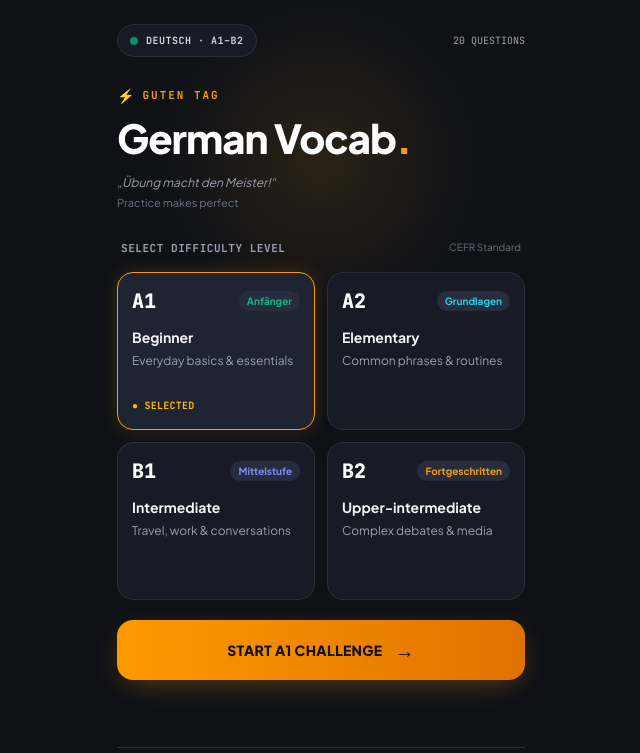
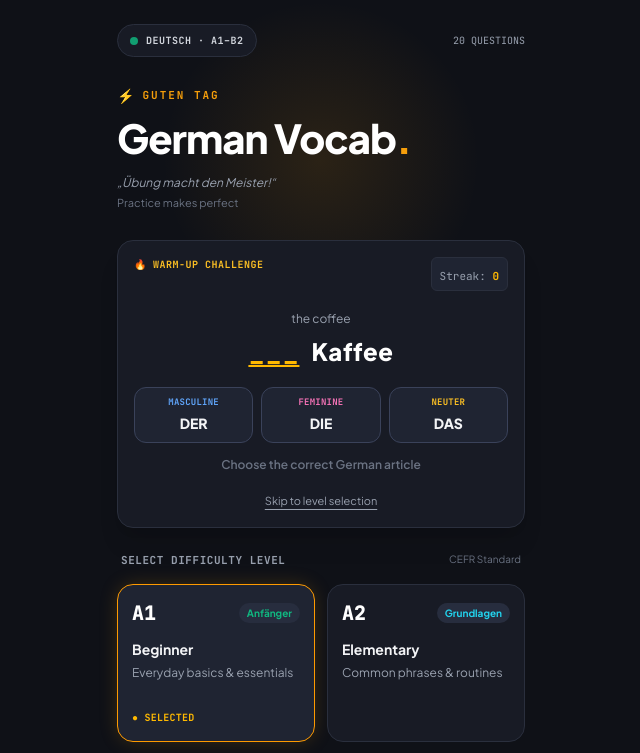
Before and after one commit to nitish1997prg/german-vocab-tester, a Next.js app: page / in a window 1280 px wide. Shown: the top 753 px of the page, without its empty margins (319-959 px from the left). Built offline with nearby package versions, Linux system fonts and the light colour scheme.

Commit message:
added warm up die/der/das challenge

```diff
--- /dev/null
+++ b/src/components/home/ArticleWarmup.tsx
@@ -0,0 +1,316 @@
+
+"use client";
+
+import { useEffect, useRef, useState } from "react";
+
+import { mono } from "@/lib/fonts";
+
+import {
+  WARMUP_WORDS,
+  isCorrectArticle,
+  nextWarmupIndex,
+  type GermanArticle,
+} from "@/lib/article-warmup";
+
+const ARTICLES: {
+  article: GermanArticle;
+  gender: string;
+  color: string;
+}[] = [
+  {
+    article: "der",
+    gender: "MASCULINE",
+    color: "#60A5FA",
+  },
+  {
+    article: "die",
+    gender: "FEMININE",
+    color: "#F472B6",
+  },
+  {
+    article: "das",
+    gender: "NEUTER",
+    color: "#FBBF24",
+  },
+];
+
+const CORRECT_DELAY = 900;
+const INCORRECT_DELAY = 1400;
+
+export default function ArticleWarmup() {
+  const [wordIndex, setWordIndex] = useState(0);
+
+  const [streak, setStreak] = useState(0);
+
+  const [selectedArticle, setSelectedArticle] =
+    useState<GermanArticle | null>(null);
+
+  const lockedRef = useRef(false);
+
+  const timeoutRef = useRef<
+    ReturnType<typeof setTimeout> | undefined
+  >(undefined);
+
+  const currentWord = WARMUP_WORDS[wordIndex];
+
+  const hasAnswered = selectedArticle !== null;
+
+  const wasCorrect =
+    hasAnswered &&
+    isCorrectArticle(currentWord, selectedArticle);
+
+  // Clear pending word transitions on unmount.
+  useEffect(() => {
+    return () => {
+      if (timeoutRef.current !== undefined) {
+        clearTimeout(timeoutRef.current);
+      }
+    };
+  }, []);
+
+  function handleArticleSelection(
+    article: GermanArticle
+  ) {
+    // Prevent double taps before React renders.
+    if (lockedRef.current) {
+      return;
+    }
+
+    lockedRef.current = true;
+
+    const correct = isCorrectArticle(
+      currentWord,
+      article
+    );
+
+    setSelectedArticle(article);
+
+    setStreak((previous) =>
+      correct ? previous + 1 : 0
+    );
+
+    const delay = correct
+      ? CORRECT_DELAY
+      : INCORRECT_DELAY;
+
+    timeoutRef.current = setTimeout(() => {
+      setWordIndex((previous) =>
+        nextWarmupIndex(previous)
+      );
+
+      setSelectedArticle(null);
+
+      lockedRef.current = false;
+
+      timeoutRef.current = undefined;
+    }, delay);
+  }
+
+  return (
+    <section
+      aria-label="German article warm-up"
+      className="
+        relative w-full overflow-hidden
+        rounded-2xl border
+        border-[var(--wm-border)]
+        bg-[var(--wm-surface)]
+        p-4 shadow-xl
+      "
+    >
+      {/* Header */}
+      <div
+        className="
+          flex items-start justify-between
+          gap-2
+        "
+      >
+        <h2
+          className={`
+            ${mono.className}
+            flex items-center gap-1.5
+            text-[10px] font-bold
+            uppercase tracking-wider
+            text-[var(--wm-amber-light)]
+          `}
+        >
+          <span aria-hidden="true">🔥</span>
+          Warm-Up Challenge
+        </h2>
+
+        <div
+          className="
+            shrink-0 rounded-md border
+            border-[var(--wm-border)]
+            bg-[var(--wm-surface-raised)]
+            px-2 py-1
+          "
+        >
+          <span
+            className={`${mono.className}
+              text-[11px] text-gray-400`}
+          >
+            Streak:{" "}
+            <span
+              className="font-bold text-amber-400"
+              aria-label={`${streak} correct in a row`}
+            >
+              {streak}
+            </span>
+          </span>
+        </div>
+      </div>
+
+      {/* German noun */}
+      <div className="py-5 text-center">
+        <p className="mb-2 text-xs text-gray-400">
+          {currentWord.english}
+        </p>
+
+        <div
+          className="
+            flex items-center justify-center
+            gap-3 text-2xl font-extrabold
+            tracking-wide
+          "
+        >
+          <span
+            className={
+              !hasAnswered
+                ? "text-amber-400 underline decoration-2 underline-offset-4"
+                : wasCorrect
+                  ? "text-emerald-400"
+                  : "text-rose-400"
+            }
+          >
+            {hasAnswered
+              ? currentWord.article.toUpperCase()
+              : "___"}
+          </span>
+
+          <span className="text-white">
+            {currentWord.noun}
+          </span>
+        </div>
+      </div>
+
+      {/* Article selection */}
+      <div
+        role="group"
+        aria-label={`Choose the correct article for ${currentWord.noun}`}
+        className="grid grid-cols-3 gap-2"
+      >
+        {ARTICLES.map((item) => {
+          const isChosen =
+            selectedArticle === item.article;
+
+          let selectedStyles =
+            "border-[#3A425A] bg-[var(--wm-surface-raised)]";
+
+          if (isChosen && wasCorrect) {
+            selectedStyles =
+              "border-emerald-400 bg-emerald-500/10";
+          } else if (isChosen && !wasCorrect) {
+            selectedStyles =
+              "border-rose-400 bg-rose-500/10";
+          }
+
+          return (
+            <button
+              key={item.article}
+              type="button"
+              disabled={hasAnswered}
+              onClick={() =>
+                handleArticleSelection(item.article)
+              }
+              className={`
+                flex min-h-14 min-w-0
+                flex-col items-center
+                justify-center gap-1
+                rounded-xl border
+                px-1 py-2
+                text-center
+                transition-[background-color,border-color,transform]
+                duration-150
+                ${selectedStyles}
+                enabled:hover:border-amber-500/60
+                motion-safe:enabled:active:scale-95
+                motion-reduce:transition-none
+                disabled:cursor-default
+                focus-visible:outline-2
+                focus-visible:outline-offset-2
+                focus-visible:outline-amber-400
+              `}
+            >
+              <span
+                className={`
+                  ${mono.className}
+                  text-[9px] font-bold
+                  tracking-wide
+                `}
+                style={{
+                  color: item.color,
+                }}
+              >
+                {item.gender}
+              </span>
+
+              <span
+                className="
+                  text-sm font-extrabold
+                  text-gray-100
+                "
+              >
+                {item.article.toUpperCase()}
+              </span>
+            </button>
+          );
+        })}
+      </div>
+
+      {/* Accessible feedback */}
+      <div
+        aria-live="polite"
+        aria-atomic="true"
+        className="
+          mt-3 flex min-h-5
+          items-center justify-center
+          text-center text-xs font-semibold
+        "
+      >
+        {hasAnswered ? (
+          <p
+            className={
+              wasCorrect
+                ? "text-emerald-400"
+                : "text-rose-400"
+            }
+          >
+            {wasCorrect
+              ? `✓ Richtig! ${currentWord.article} ${currentWord.noun}`
+              : `✗ Not quite! It's ${currentWord.article} ${currentWord.noun}`}
+          </p>
+        ) : (
+          <p className="text-gray-500">
+            Choose the correct German article
+          </p>
+        )}
+      </div>
+
+      {/* Optional shortcut */}
+      <div className="mt-3 text-center">
+        <a
+          href="#difficulty-heading"
+          className="
+            text-[11px] text-gray-400
+            underline underline-offset-4
+            hover:text-amber-400
+            focus-visible:outline-2
+            focus-visible:outline-amber-400
+          "
+        >
+          Skip to level selection
+        </a>
+      </div>
+    </section>
+  );
+}
--- a/src/components/home/HomeScreen.tsx
+++ b/src/components/home/HomeScreen.tsx
@@ -3,6 +3,8 @@ import type { ComponentProps } from "react";
 
 import BauhausHomeShell from "./BauhausHomeShell";
 import BauhausLevelSelector from "./BauhausLevelSelector";
+import ArticleWarmup from "./ArticleWarmup";
+
 
 type HomeScreenProps = {
   onSelectLevel: ComponentProps<
@@ -15,9 +17,13 @@ export default function HomeScreen({
 }: HomeScreenProps) {
   return (
     <BauhausHomeShell>
+      <div className="flex flex-col gap-6">
+        <ArticleWarmup />
+
         <BauhausLevelSelector
-        onSelectLevel={onSelectLevel}
-      />
+          onSelectLevel={onSelectLevel}
+        />
+      </div>
     </BauhausHomeShell>
   );
 }
--- /dev/null
+++ b/src/lib/article-warmup.ts
@@ -0,0 +1,69 @@
+
+export type GermanArticle = "der" | "die" | "das";
+
+export type WarmupWord = {
+  noun: string;
+  article: GermanArticle;
+  english: string;
+};
+
+export const WARMUP_WORDS: readonly WarmupWord[] = [
+  {
+    noun: "Kaffee",
+    article: "der",
+    english: "the coffee",
+  },
+  {
+    noun: "Sonne",
+    article: "die",
+    english: "the sun",
+  },
+  {
+    noun: "Buch",
+    article: "das",
+    english: "the book",
+  },
+  {
+    noun: "Tisch",
+    article: "der",
+    english: "the table",
+  },
+  {
+    noun: "Katze",
+    article: "die",
+    english: "the cat",
+  },
+  {
+    noun: "Wasser",
+    article: "das",
+    english: "the water",
+  },
+  {
+    noun: "Schlüssel",
+    article: "der",
+    english: "the key",
+  },
+  {
+    noun: "Zeit",
+    article: "die",
+    english: "the time",
+  },
+  {
+    noun: "Haus",
+    article: "das",
+    english: "the house",
+  },
+];
+
+export function isCorrectArticle(
+  word: WarmupWord,
+  selected: GermanArticle
+): boolean {
+  return word.article === selected;
+}
+
+export function nextWarmupIndex(
+  currentIndex: number
+): number {
+  return (currentIndex + 1) % WARMUP_WORDS.length;
+}
```
Also changed, not shown: 1 other file (tests, documents, lock files or other folders).
